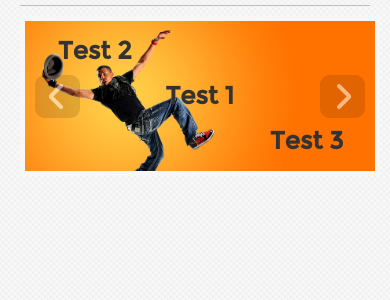
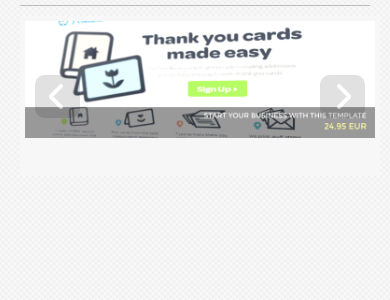
Before and after one commit to AdLine-Dragos/AdLine.Web, a PHP site: page / in a window 390 px wide. Shown: the part 183-483 px from the top of the page. Run offline with PHP 8.4, Linux system fonts and the light colour scheme; style sheets or scripts are compiled from the project's sources; some libraries are stand-ins or nearby versions.

Commit message:
Worked on the slider and responsiveness

```diff
--- a/css/styles.less
+++ b/css/styles.less
@@ -59,6 +59,20 @@
 h4 {
 	font-size: 18px;
 	font-weight: normal;
+}
+h2 {
+	font-size: 16px;
+	font-weight: normal;
+}
+.caption {
+	padding:20px;
+	font-size:20px;
+}
+.white {
+	color:#fff;
+}
+.bg_white {
+	background-color:#fff;
 }
 
 /* END GENERAL */
@@ -132,6 +146,12 @@ header {
 	.center;
 	margin-top:10px;
 }
+.slider_caption {
+	width:100%;
+	height:50px;
+	background-color: #000;
+	opacity:.3;
+}
 
 @media (min-width: 768px) and (max-width: 979px) {
 #slider {
--- a/index.php
+++ b/index.php
@@ -9,7 +9,6 @@
 <link href="css/bootstrap-responsive.min.css" rel="stylesheet" type="text/css">
 <link rel="stylesheet/less" type="text/css" href="css/styles.less"/>
 <link rel="stylesheet" href="css/layerslider.css" type="text/css">
-
 </head>
 
 <body>
@@ -24,22 +23,20 @@
           <li class=""> <a href="#">Home</a> </li>
           <li class="dropdown"> <a href="#" class="dropdown-toggle" data-toggle="dropdown">About<b class="caret"></b></a>
             <ul class="dropdown-menu">
-      <li><a href="#">Company</a>
-	  <a href="#">Work</a>
-    </ul></li>
+              <li><a href="#">Company</a> <a href="#">Work</a>
+            </ul>
+          </li>
           <li class=""> <a href="#">Contact</a> </li>
         </ul>
         <div class="pull-right" id="language">
           <div class="flag"></div>
           <p>Change Language</p>
-
         </div>
       </div>
     </div>
   </div>
 </div>
 <?php include 'header.html' ?>
-
 
 <!--LayerSlider begin-->
 <div id="slider" style="width: 80%; height: 400px;">
@@ -48,29 +45,30 @@
   <div class="ls-layer">
 
     <!--LayerSlider background-->
-        <img class="ls-bg" src="assets/l3.jpg" alt="layer1-background">
+    <img class="ls-bg" src="assets/Charity.jpg" alt="layer1-background">
 
     <!--LayerSlider sublayers-->
-        <h3 class="ls-s2" alt="layer1-sublayer1" style="left: 50%; top: 50%;">Test 1</h3>
-        <h3 class="ls-s4" alt="layer1-sublayer2" style="left: 20%; top: 20%;">Test 2</h3>
-        <h3 class="ls-s6" alt="layer1-sublayer3" style="left: 80%; top: 80%;">Test 3</h3>
-    </div>
+	<!--<div class="ls-s3 bg_white caption" alt="layer1-sublayer1" style="left:80%; top:80%;">The New Charity Template</div>-->
 
   <!--LayerSlider layer-->
   <div class="ls-layer">
 
     <!--LayerSlider background-->
-        <img class="ls-bg" src="assets/image1.jpg" alt="layer1-background">
+    <img class="ls-bg" src="assets/Charity2.jpg" alt="layer1-background">
 
     <!--LayerSlider sublayers-->
-        <h3 class="ls-s1" alt="layer1-sublayer1" style="left: 50%; top: 50%;">Test 1</h3>
-        <h3 class="ls-s2" alt="layer1-sublayer2" style="left: 20%; top: 20%;">Test 2</h3>
-        <h3 class="ls-s3" alt="layer1-sublayer3" style="left: 80%; top: 80%;">Test 3</h3>
-    </div>
 
   </div>
+    <div class="ls-layer">
+
+    <!--LayerSlider background-->
+    <img class="ls-bg" src="assets/Charity3.jpg" alt="layer1-background">
+
+    <!--LayerSlider sublayers-->
+
+  </div>
+</div>
 <!--LayerSlider end-->
-
 
 <!-- Scripts -->
 
```
Also changed, not shown: assets/Charity.jpg (added), assets/Charity2.jpg (added), assets/Charity3.jpg (added). Lines whose indentation alone changed are shown as unchanged.
